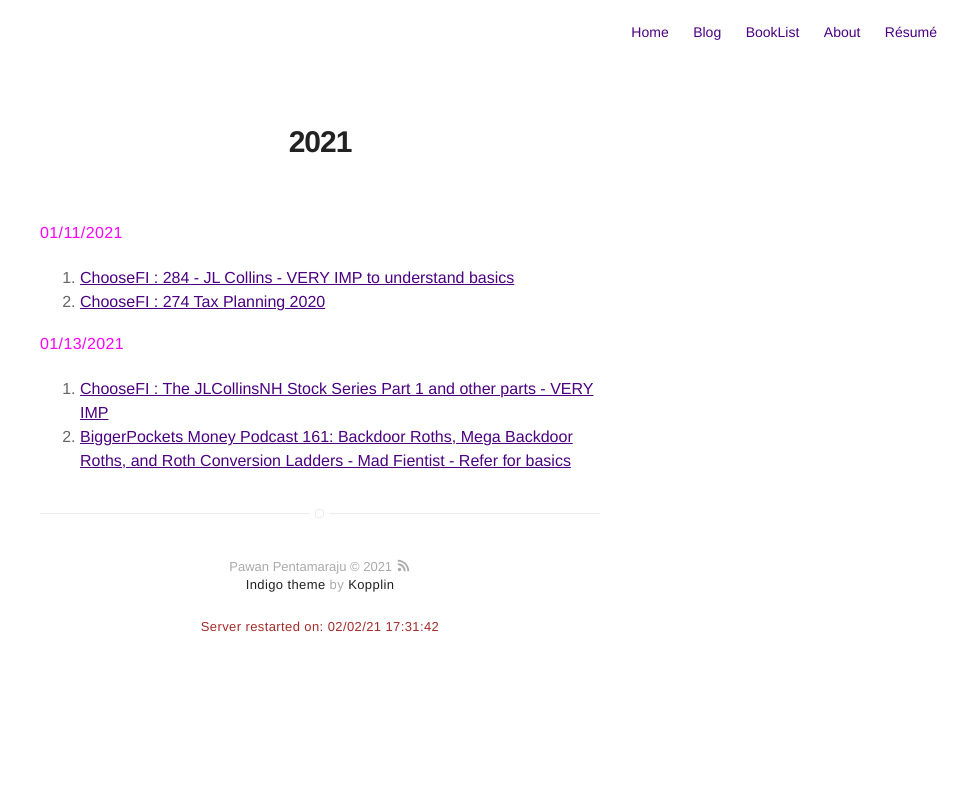
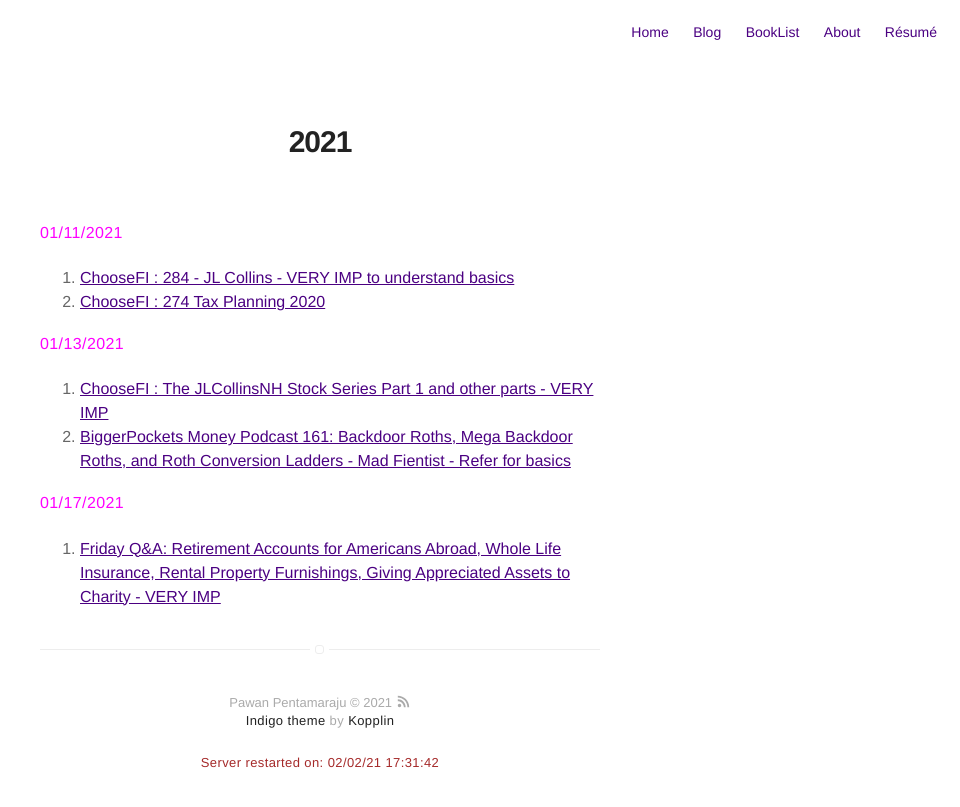
Before and after one commit to pawanpe/pawanpe.github.io, a Jekyll site: the page built from booklist/2021/articlesandvideos.markdown, in a window 1280 px wide. Shown: the top 807 px of the page, without its empty margins (320-1280 px from the left). Built offline with Jekyll 4.4.1, drawn with Linux system fonts in a browser that asks for light colours.

Commit message:
Update for 1/17/2021

```diff
--- a/booklist/2021/articlesandvideos.markdown
+++ b/booklist/2021/articlesandvideos.markdown
@@ -14,3 +14,7 @@ layout: page
 
 1. [ChooseFI : The JLCollinsNH Stock Series Part 1 and other parts - VERY IMP](https://www.youtube.com/watch?v=MptrorLhEsc)
 2. [BiggerPockets Money Podcast 161: Backdoor Roths, Mega Backdoor Roths, and Roth Conversion Ladders - Mad Fientist - Refer for basics](https://www.biggerpockets.com/blog/biggerpockets-money-podcast-161-mad-fientist)
+
+<b style="color: magenta">01/17/2021</b>
+
+1. [Friday Q&A: Retirement Accounts for Americans Abroad, Whole Life Insurance, Rental Property Furnishings, Giving Appreciated Assets to Charity - VERY IMP](https://podcasts.google.com/feed/aHR0cDovL3JhZGljYWxwZXJzb25hbGZpbmFuY2UubGlic3luLmNvbS9yc3M/episode/YjNmMGJlNWEtMGI3Mi00NDAxLWIwNTEtM2QxNjNkOGI1ZDll?hl=en&ved=2ahUKEwihwPem06PuAhUtZN8KHfj-ALQQjrkEegQIChAF&ep=6)
```
